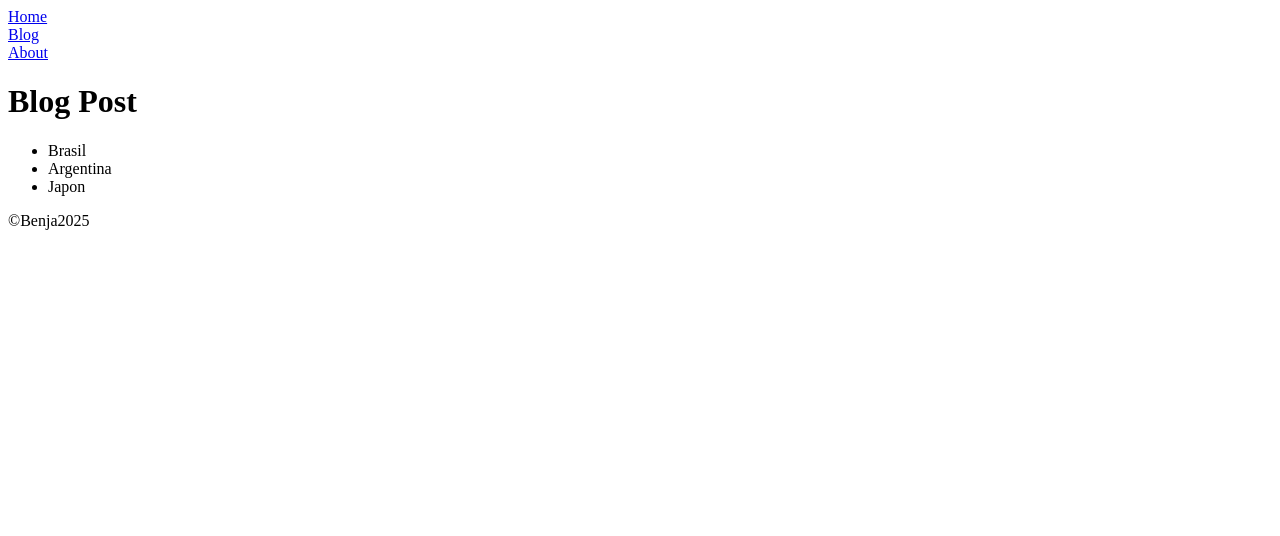
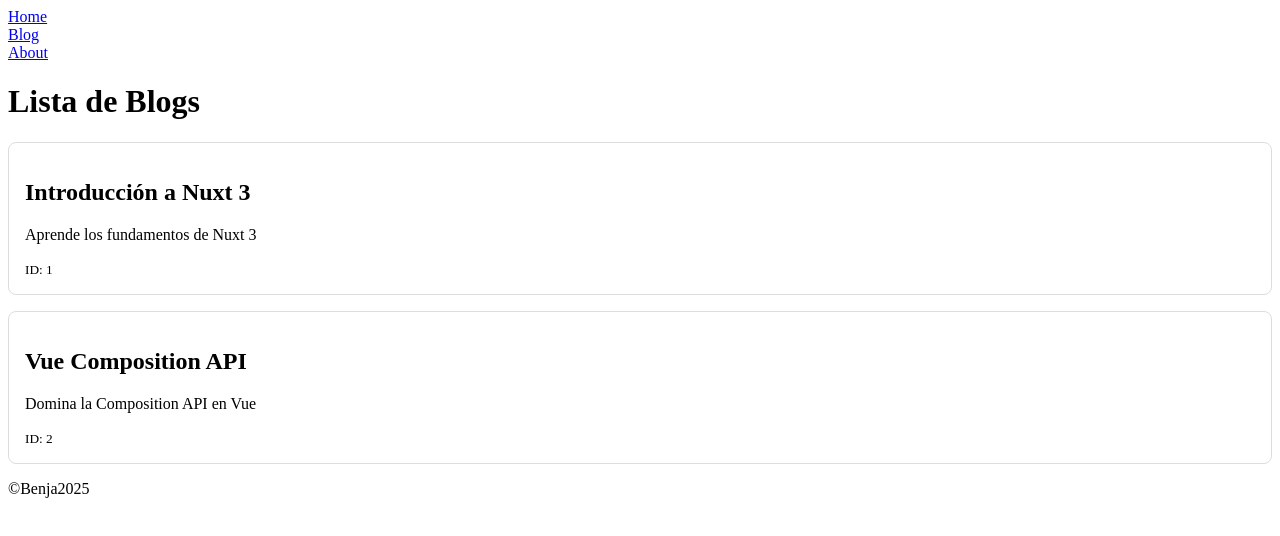
Before and after one commit to iambenjamin-developer/myNuxtProject, a Nuxt app: page /blog in a window 1280 px wide. Shown: the top 536 px of the page. Built offline with nearby package versions, Linux system fonts and the light colour scheme.

Commit message:
blog items

```diff
--- /dev/null
+++ b/src/components/blog/BlogItem.vue
@@ -0,0 +1,29 @@
+<template>
+    <article class="blog-item">
+        <h2>{{ post.title }}</h2>
+        <p>{{ post.description }}</p>
+        <small>ID: {{ post.id }}</small>
+    </article>
+</template>
+
+<script setup lang="ts">
+// Define las props con TypeScript
+interface Post {
+    id: number
+    title: string
+    description: string
+}
+
+const props = defineProps<{
+    post: Post
+}>()
+</script>
+
+<style scoped>
+.blog-item {
+    border: 1px solid #ddd;
+    padding: 1rem;
+    margin-bottom: 1rem;
+    border-radius: 8px;
+}
+</style>
--- /dev/null
+++ b/src/components/blog/BlogList.vue
@@ -0,0 +1,24 @@
+<template>
+  <div class="blog-list">
+    <h1>Lista de Blogs</h1>
+    <BlogItem v-for="post in posts" :key="post.id" :post="post" />
+  </div>
+</template>
+
+<script setup lang="ts">
+import type { Post } from './BlogItem.vue'
+
+// Datos estáticos (puedes reemplazar por datos de API)
+const posts: Post[] = [
+  {
+    id: 1,
+    title: 'Introducción a Nuxt 3',
+    description: 'Aprende los fundamentos de Nuxt 3'
+  },
+  {
+    id: 2,
+    title: 'Vue Composition API',
+    description: 'Domina la Composition API en Vue'
+  }
+]
+</script>
--- a/src/pages/blog/index.vue
+++ b/src/pages/blog/index.vue
@@ -1,34 +1,5 @@
 <template>
     <div>
-        <h1>Blog Post</h1>
-
-        <ul>
-            <li v-for="item in list" :key="item.id">
-                {{ item.title }}
-            </li>
-        </ul>
+        <BlogList />
     </div>
 </template>
-
-<script setup lang="ts">
-
-const list = ref([
-    {
-        id: 1,
-        title: 'Brasil',
-        description: 'Carnaval, parintis'
-    },
-    {
-        id: 2,
-        title: 'Argentina',
-        description: 'Chalten'
-    },
-    {
-        id: 3,
-        title: 'Japon',
-        description: 'Tokio'
-    },
-]);
-</script>
-
-<style scoped></style>
```
